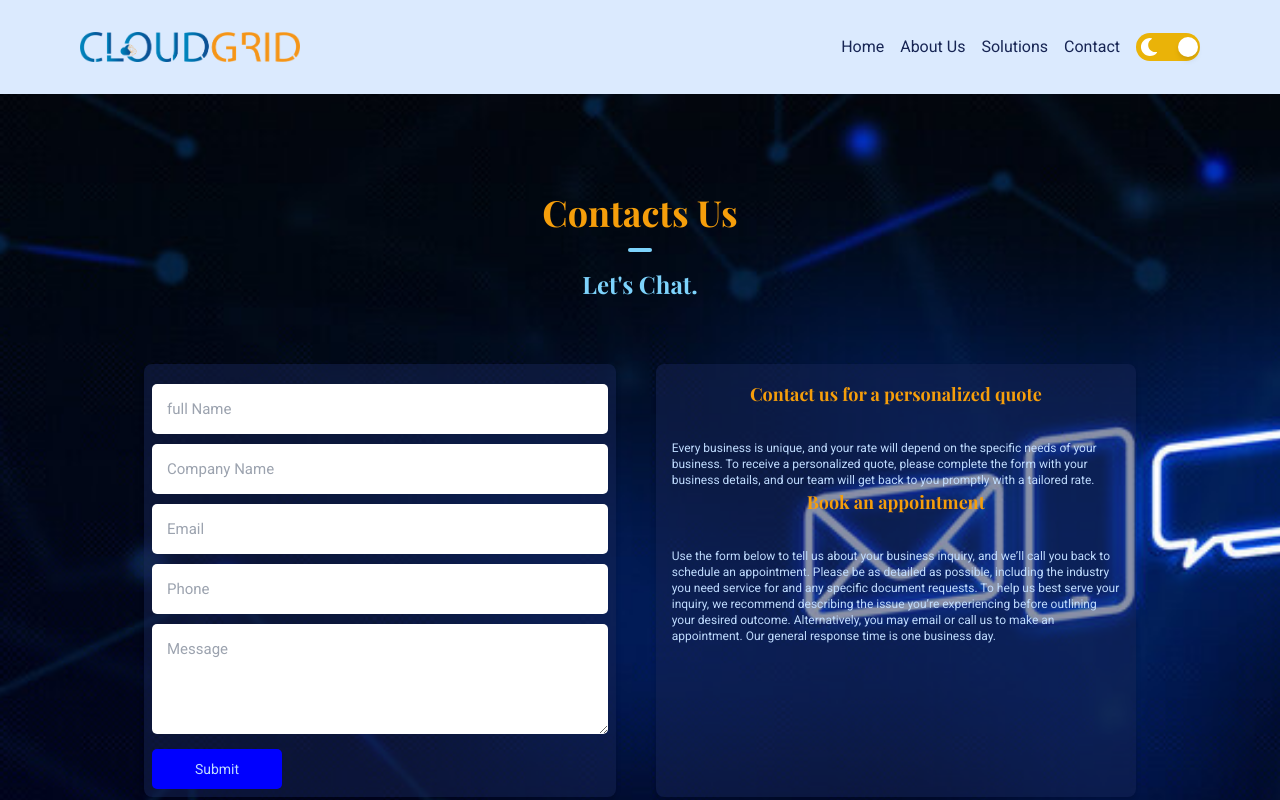
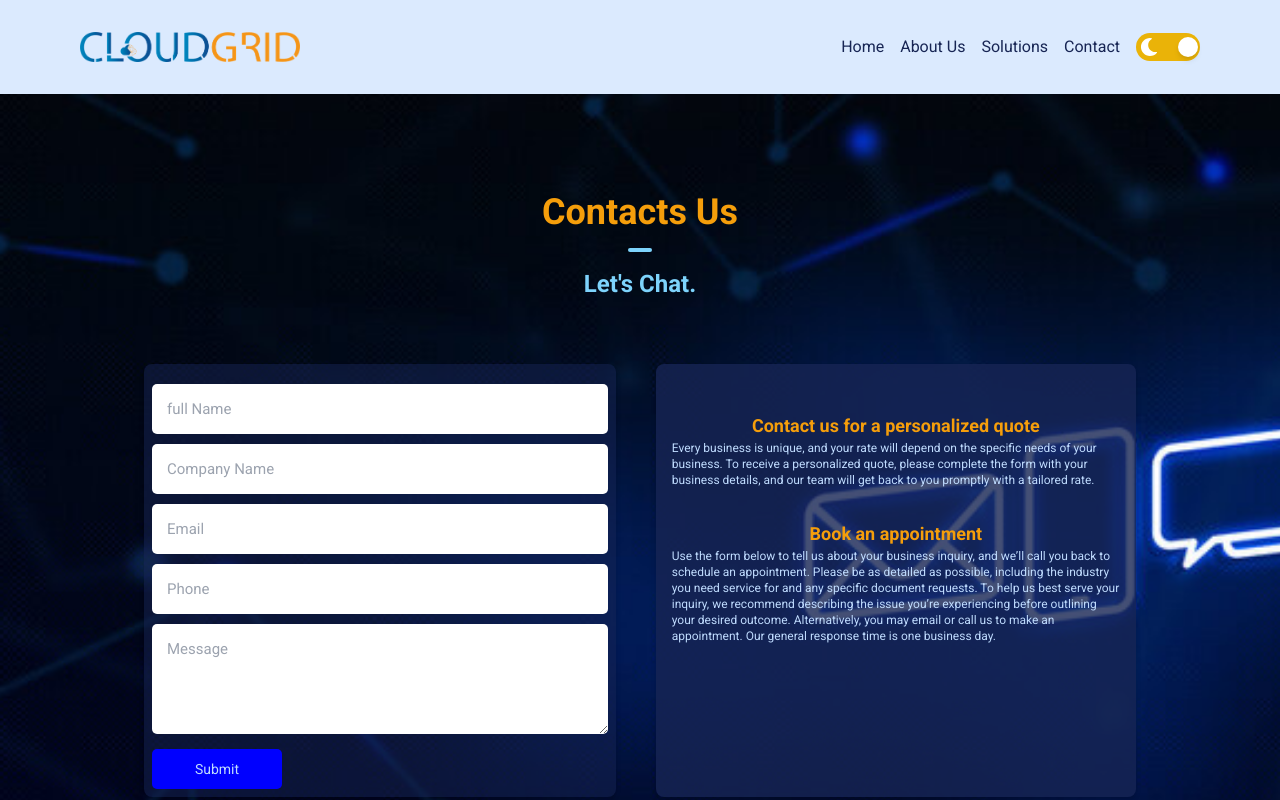
Before and after one commit to Sheilakobue/Cloudgrid-website, a Next.js app: page /contact in a window 1280 px wide. Shown: the top 800 px of the page. Built offline with nearby package versions, Linux system fonts and the light colour scheme.

Commit message:
contact page

```diff
--- a/src/app/contact/page.jsx
+++ b/src/app/contact/page.jsx
@@ -15,11 +15,11 @@ export default function ContactUs() {
     >
       {/* Contact heading section */}
       <div className="text-center w-full max-w-screen-lg mx-auto p-4">
-        <h1 className="text-4xl font-bold mb-0 text-amber-500">Contacts Us</h1>
+        <p className="text-4xl font-bold mb-0 text-amber-500">Contacts Us</p>
         <hr className="w-6 h-1 mx-auto my-4 bg-sky-300 border-0 rounded" />
-        <h2 className="text-2xl font-bold mb-8 text-sky-300 dark:text-sky-300">
+        <p className="text-2xl font-bold mb-8 text-sky-300 dark:text-sky-300">
           {"Let's Chat."}
-        </h2>
+        </p>
       </div>
 
       {/* Contact form and information section */}
@@ -30,18 +30,18 @@ export default function ContactUs() {
         </div>
 
         {/* Contact information */}
-        <div style={{ width: '100%'}} className="bg-blue-950 bg-opacity-50 rounded-lg shadow-md p-4">
+        <div style={{ width: '100%'}} className="bg-blue-950 bg-opacity-80 rounded-lg shadow-md p-4">
           {/* Personalized quote */}
-          <h5 className="text-center text-lg font-bold mb-8 text-amber-500 dark:text-sky-300">
+          <p className="text-center text-lg font-bold mt-8 text-amber-500 ">
             Contact us for a personalized quote
-          </h5>
+          </p>
           <p className="text-xs text-blue-200">
             Every business is unique, and your rate will depend on the specific needs of your business. To receive a personalized quote, please complete the form with your business details, and our team will get back to you promptly with a tailored rate.
           </p>
           {/* Book an appointment */}
-          <h5 className="text-center text-lg font-bold mb-8 text-amber-500 dark:text-sky-300">
+          <p className="text-center text-lg font-bold mt-8 text-amber-500 ">
             Book an appointment
-          </h5>
+          </p>
           <p className="text-xs text-blue-200">
             Use the form below to tell us about your business inquiry, and we’ll call you back to schedule an appointment. Please be as detailed as possible, including the industry you need service for and any specific document requests. To help us best serve your inquiry, we recommend describing the issue you’re experiencing before outlining your desired outcome. Alternatively, you may email or call us to make an appointment. Our general response time is one business day.
           </p>
```
Also changed, not shown: src/app/contact/ContactForm.jsx (line endings or trailing spaces).
